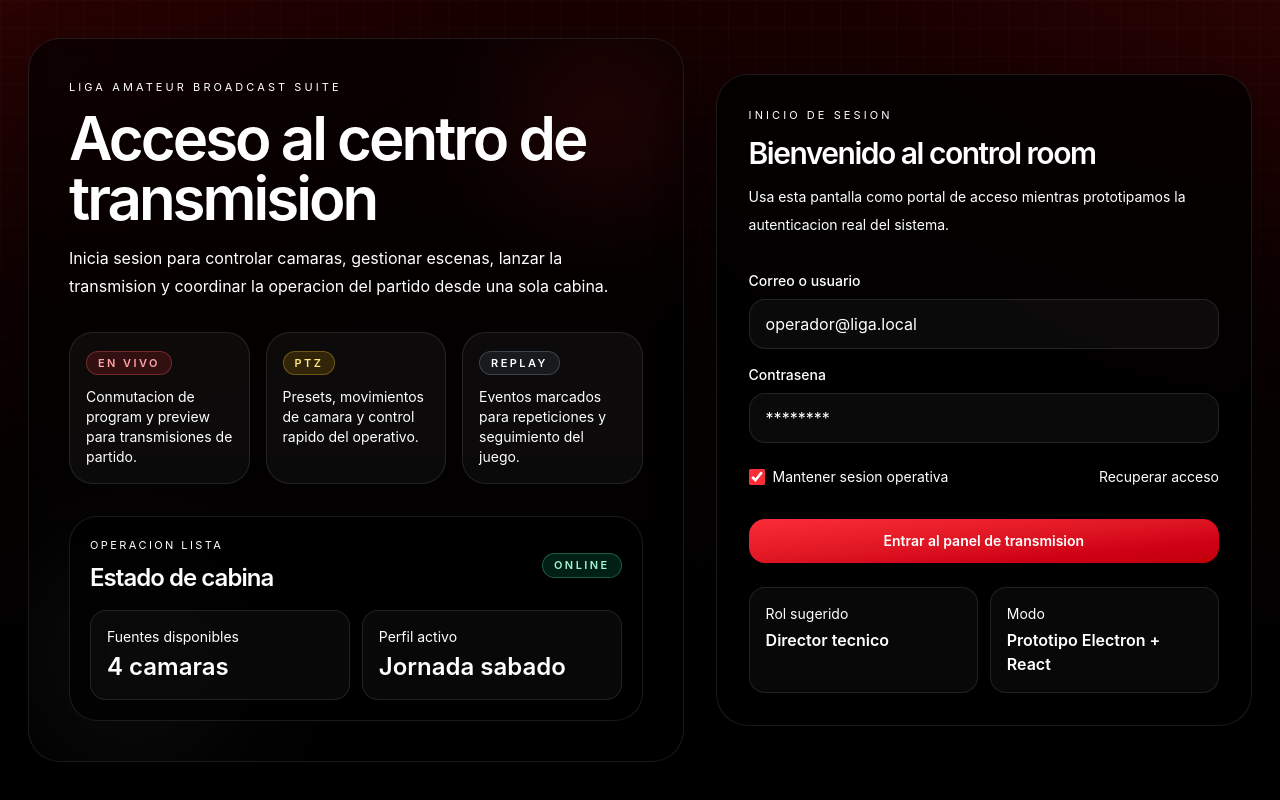
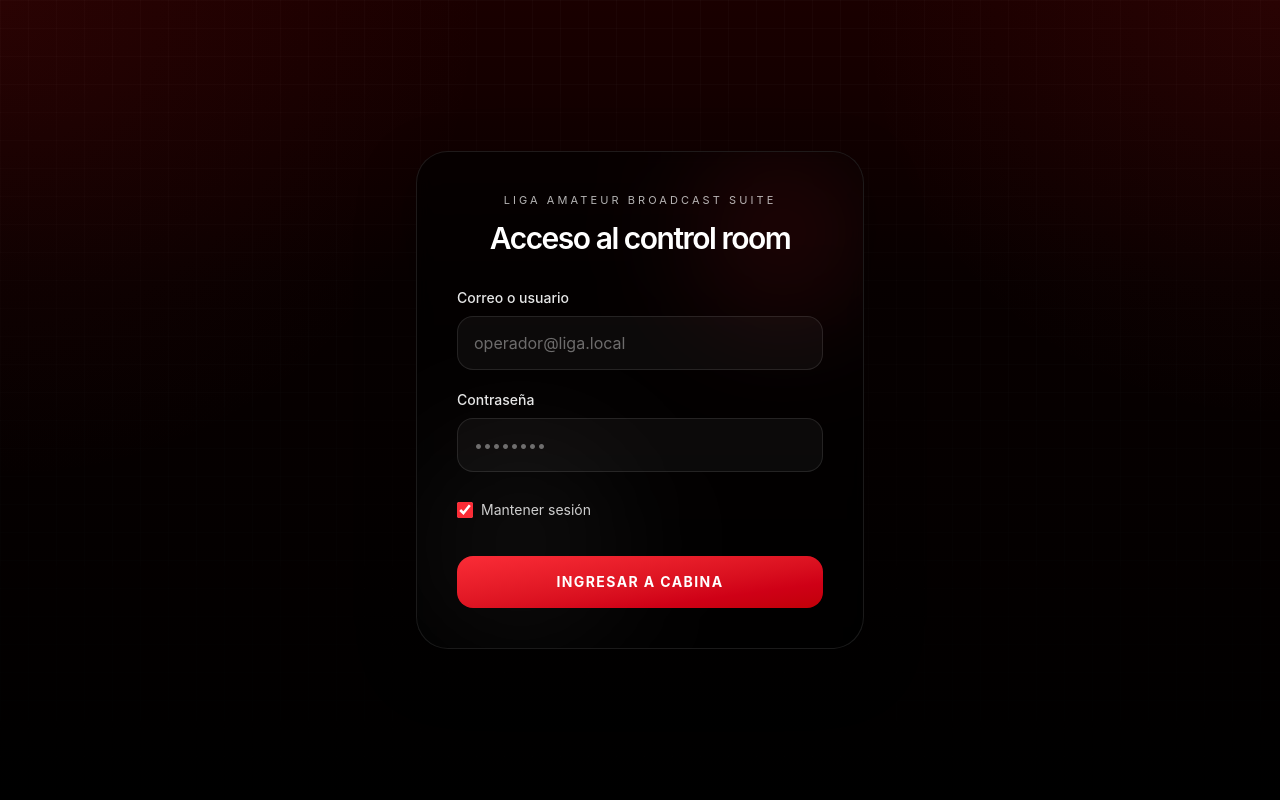
Before and after one commit to LeaGaj04/App-Streaming, a React (Vite) app in the folder app-streaming/: page /CamaraConfig in a window 1280 px wide. Built offline with nearby package versions, Linux system fonts and the light colour scheme.

Commit message:
nuevo login mas directo menos informacion

```diff
--- a/app-streaming/src/login.jsx
+++ b/app-streaming/src/login.jsx
@@ -3,168 +3,68 @@ function Login({ onLogin }) {
     <div className="min-h-screen bg-[radial-gradient(circle_at_top_left,rgba(185,28,28,0.1),transparent_32%),radial-gradient(circle_at_top_right,rgba(220,38,38,0.08),transparent_28%),linear-gradient(180deg,#1a0000,#080000_35%,#000000_100%)] text-white">
       <div className="pointer-events-none fixed inset-0 bg-[linear-gradient(rgba(255,255,255,0.025)_1px,transparent_1px),linear-gradient(90deg,rgba(255,255,255,0.025)_1px,transparent_1px)] bg-[size:28px_28px] [mask-image:linear-gradient(180deg,rgba(0,0,0,0.85),transparent)]" />
 
-      <div className="mx-auto grid min-h-screen w-full max-w-[1440px] items-center gap-8 px-4 py-6 sm:px-6 xl:grid-cols-[1.1fr_0.9fr] xl:px-7">
-        <section className="relative overflow-hidden rounded-[32px] border border-white/10 bg-black/60 p-6 shadow-[0_20px_60px_rgba(0,0,0,0.28)] backdrop-blur sm:p-8 xl:p-10">
-          <div className="absolute right-0 top-0 h-40 w-40 rounded-full bg-red-500/15 blur-3xl" />
-          <div className="absolute bottom-0 left-0 h-52 w-52 rounded-full bg-white/5 blur-3xl" />
+      <div className="mx-auto flex min-h-screen w-full items-center justify-center p-4 relative z-10">
+        <section className="w-full max-w-md relative overflow-hidden rounded-[32px] border border-white/10 bg-black/60 p-8 shadow-[0_20px_60px_rgba(0,0,0,0.28)] backdrop-blur xl:p-10">
+          <div className="absolute right-0 top-0 h-40 w-40 rounded-full bg-red-500/15 blur-3xl pointer-events-none" />
+          <div className="absolute bottom-0 left-0 h-52 w-52 rounded-full bg-white/5 blur-3xl pointer-events-none" />
 
           <div className="relative">
-            <p className="mb-3 text-[11px] uppercase tracking-[0.28em] text-white">
-              Liga amateur broadcast suite
+            <div className="mb-8 text-center">
+              <p className="mb-3 text-[11px] uppercase tracking-[0.28em] text-white/70">
+                Liga Amateur Broadcast Suite
               </p>
-            <h1 className="max-w-xl text-4xl font-semibold tracking-[-0.05em] text-white sm:text-5xl xl:text-6xl">
-              Acceso al centro de transmision
+              <h1 className="text-3xl font-semibold tracking-[-0.05em] text-white">
+                Acceso al control room
               </h1>
-            <p className="mt-4 max-w-2xl text-sm leading-7 text-white sm:text-base">
-              Inicia sesion para controlar camaras, gestionar escenas, lanzar
-              la transmision y coordinar la operacion del partido desde una sola
-              cabina.
-            </p>
-
-            <div className="mt-8 grid gap-4 sm:grid-cols-3">
-              <div className="rounded-3xl border border-white/10 bg-white/[0.04] p-4">
-                <span className="mb-3 inline-flex rounded-full bg-red-500/15 px-3 py-1 text-[11px] font-semibold uppercase tracking-[0.22em] text-red-300 ring-1 ring-inset ring-red-400/30">
-                  En vivo
-                </span>
-                <p className="text-sm text-white">
-                  Conmutacion de program y preview para transmisiones de
-                  partido.
-                </p>
-              </div>
-
-              <div className="rounded-3xl border border-white/10 bg-white/[0.04] p-4">
-                <span className="mb-3 inline-flex rounded-full bg-amber-400/15 px-3 py-1 text-[11px] font-semibold uppercase tracking-[0.22em] text-amber-200 ring-1 ring-inset ring-amber-300/30">
-                  PTZ
-                </span>
-                <p className="text-sm text-white">
-                  Presets, movimientos de camara y control rapido del operativo.
-                </p>
-              </div>
-
-              <div className="rounded-3xl border border-white/10 bg-white/[0.04] p-4">
-                <span className="mb-3 inline-flex rounded-full bg-slate-500/15 px-3 py-1 text-[11px] font-semibold uppercase tracking-[0.22em] text-white ring-1 ring-inset ring-slate-400/30">
-                  Replay
-                </span>
-                <p className="text-sm text-white">
-                  Eventos marcados para repeticiones y seguimiento del juego.
-                </p>
-              </div>
-            </div>
-
-            <div className="mt-8 rounded-[28px] border border-white/10 bg-black/70 p-5">
-              <div className="mb-4 flex items-center justify-between gap-3">
-                <div>
-                  <p className="text-[11px] uppercase tracking-[0.22em] text-white">
-                    Operacion lista
-                  </p>
-                  <h2 className="mt-2 text-2xl font-semibold tracking-[-0.04em] text-white">
-                    Estado de cabina
-                  </h2>
-                </div>
-                <span className="rounded-full bg-emerald-400/15 px-3 py-1 text-[11px] font-semibold uppercase tracking-[0.22em] text-emerald-200 ring-1 ring-inset ring-emerald-300/30">
-                  Online
-                </span>
-              </div>
-
-              <div className="grid gap-3 sm:grid-cols-2">
-                <div className="rounded-2xl border border-white/10 bg-white/[0.03] p-4">
-                  <p className="text-sm text-white">Fuentes disponibles</p>
-                  <strong className="mt-1 block text-2xl font-semibold text-white">
-                    4 camaras
-                  </strong>
-                </div>
-                <div className="rounded-2xl border border-white/10 bg-white/[0.03] p-4">
-                  <p className="text-sm text-white">Perfil activo</p>
-                  <strong className="mt-1 block text-2xl font-semibold text-white">
-                    Jornada sabado
-                  </strong>
-                </div>
-              </div>
-            </div>
-          </div>
-        </section>
-
-        <section className="rounded-[32px] border border-white/10 bg-black/75 p-6 shadow-[0_20px_60px_rgba(0,0,0,0.28)] backdrop-blur sm:p-8">
-          <div className="mb-8">
-            <p className="mb-3 text-[11px] uppercase tracking-[0.28em] text-white">
-              Inicio de sesion
-            </p>
-            <h2 className="text-3xl font-semibold tracking-[-0.05em] text-white">
-              Bienvenido al control room
-            </h2>
-            <p className="mt-3 text-sm leading-7 text-white">
-              Usa esta pantalla como portal de acceso mientras prototipamos la
-              autenticacion real del sistema.
-            </p>
             </div>
 
             <form
-            className="grid gap-4"
+              className="grid gap-5"
               onSubmit={(event) => {
                 event.preventDefault()
                 onLogin()
               }}
             >
               <label className="grid gap-2">
-              <span className="text-sm font-medium text-white">
+                <span className="text-sm font-medium text-white/90">
                   Correo o usuario
                 </span>
                 <input
-                className="rounded-2xl border border-white/10 bg-white/[0.04] px-4 py-3 text-white outline-none transition placeholder:text-white focus:border-red-400/50 focus:bg-white/[0.06]"
+                  className="rounded-2xl border border-white/10 bg-white/[0.04] px-4 py-3.5 text-white outline-none transition placeholder:text-white/40 focus:border-red-400/50 focus:bg-white/[0.06]"
                   type="text"
                   placeholder="operador@liga.local"
                 />
               </label>
 
               <label className="grid gap-2">
-              <span className="text-sm font-medium text-white">
-                Contrasena
+                <span className="text-sm font-medium text-white/90">
+                  Contraseña
                 </span>
                 <input
-                className="rounded-2xl border border-white/10 bg-white/[0.04] px-4 py-3 text-white outline-none transition placeholder:text-white focus:border-red-400/50 focus:bg-white/[0.06]"
+                  className="rounded-2xl border border-white/10 bg-white/[0.04] px-4 py-3.5 text-white outline-none transition placeholder:text-white/40 focus:border-red-400/50 focus:bg-white/[0.06]"
                   type="password"
-                placeholder="********"
+                  placeholder="••••••••"
                 />
               </label>
 
-            <div className="mt-2 flex items-center justify-between gap-3 text-sm text-white">
-              <label className="flex items-center gap-2">
+              <div className="flex items-center justify-between text-sm text-white pt-2">
+                <label className="flex items-center gap-2 cursor-pointer">
                   <input
-                  className="h-4 w-4 rounded border-white/10 bg-white/5 accent-red-500"
+                    className="h-4 w-4 rounded border-white/10 bg-white/5 accent-red-500 cursor-pointer"
                     type="checkbox"
                     defaultChecked
                   />
-                Mantener sesion operativa
+                  <span className="text-white/80">Mantener sesión</span>
                 </label>
-              <button
-                className="text-white transition hover:text-white"
-                type="button"
-              >
-                Recuperar acceso
-              </button>
               </div>
 
               <button
-              className="mt-4 rounded-2xl bg-linear-to-br from-red-500 to-red-700 px-4 py-3 text-sm font-semibold text-white transition hover:scale-102 hover:-translate-y-0.5"
+                className="mt-4 w-full rounded-2xl bg-linear-to-br from-red-500 to-red-700 py-4 text-sm font-bold uppercase tracking-widest text-white transition hover:scale-[1.02] hover:shadow-[0_0_20px_rgba(220,38,38,0.3)]"
                 type="submit"
               >
-              Entrar al panel de transmision
+                Ingresar a cabina
               </button>
             </form>
-
-          <div className="mt-6 grid gap-3 sm:grid-cols-2">
-            <div className="rounded-2xl border border-white/10 bg-white/[0.03] p-4">
-              <p className="text-sm text-white">Rol sugerido</p>
-              <strong className="mt-1 block text-base font-semibold text-white">
-                Director tecnico
-              </strong>
-            </div>
-            <div className="rounded-2xl border border-white/10 bg-white/[0.03] p-4">
-              <p className="text-sm text-white">Modo</p>
-              <strong className="mt-1 block text-base font-semibold text-white">
-                Prototipo Electron + React
-              </strong>
-            </div>
           </div>
         </section>
       </div>
```
Lines whose indentation alone changed are shown as unchanged.
